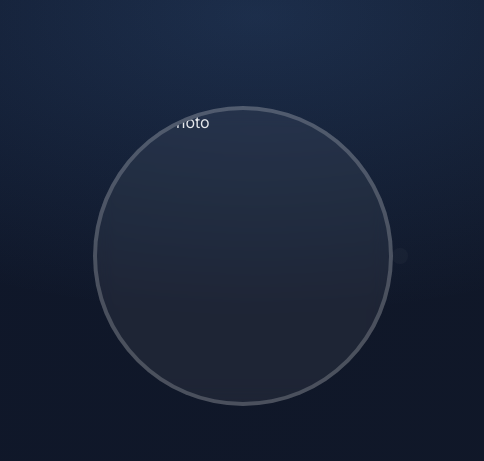
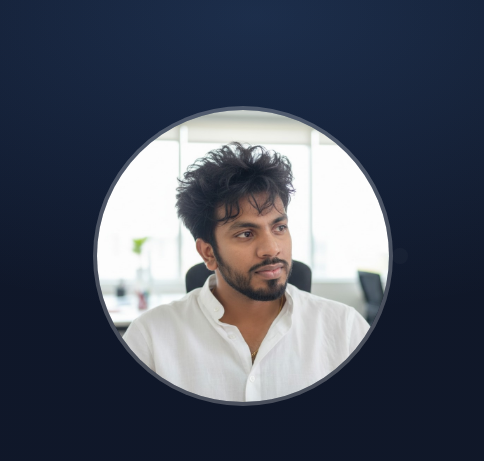
Before and after one commit to Muktesh4636/profile, a plain HTML site: page index.html in a window 1280 px wide. Shown: the part 144-605 px from the top of the page, 0-484 px from the left. Drawn offline with Linux system fonts and the light colour scheme.

Commit message:
fixed profile pic

```diff
--- a/index.html
+++ b/index.html
@@ -39,7 +39,7 @@
                 <div class="profile-section">
                     <div class="profile-photo-container">
                         <div class="profile-photo" id="profilePhoto">
-                            <img src="resource/profile_pic.jpg" alt="Profile Photo" style="width: 100%; height: 100%; border-radius: 50%; object-fit: cover;">
+                            <img src="resource/profile_pic.jpeg" alt="Profile Photo" style="width: 100%; height: 100%; border-radius: 50%; object-fit: cover;">
                         </div>
                     </div>
                 </div>
```
